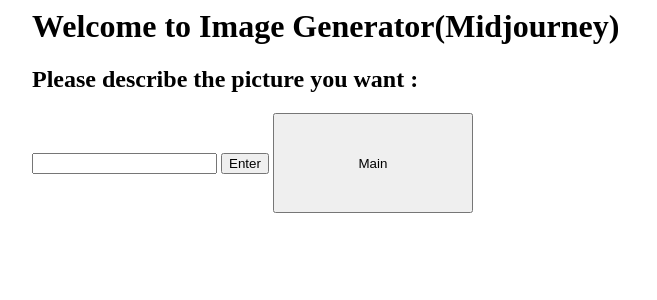
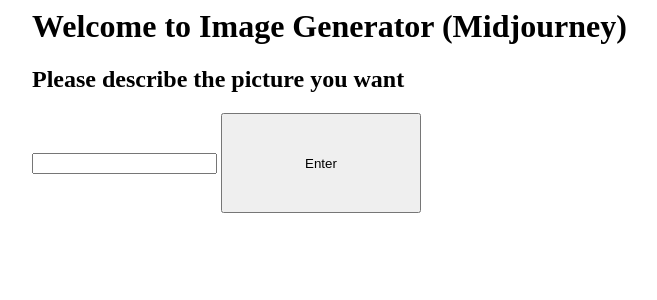
Before and after one commit to laoxiaoxuesheng/rpa-19feb2024, a Flask app: page /image_gpt in a window 1280 px wide. Shown: the top 300 px of the page, without its empty margins (292-949 px from the left). Run offline with Flask 3, Linux system fonts and the light colour scheme.

Commit message:
Update image_gpt.html

```diff
--- a/templates/image_gpt.html
+++ b/templates/image_gpt.html
@@ -1,19 +1,14 @@
 <style>
-    .container{width: 100%;margin: auto;}
-    @media (min-width:600px) {.container {width: 80%;}}
-    @media (min-width:768px) {.container {width: 60%;}}
-    @media (min-width:1024px) {.container {width: 50%;}}
+    .container{width:100%;margin:auto}
+    @media (min-width:600px) {.container{width: 80%;}}
+    @media (min-width:768px) {.container{width: 60%;}}
+    @media (min-width:1024px) {.container{width: 50%;}}
+</style>
 
-    </style>
-
-  <div class="container">
-
-<h1>Welcome to Image Generator(Midjourney)</h1>
-    <form action="/image_result" method="post">
-        <h2>Please describe the picture you want : </h2>
-        <input type ="text" name ="q">
-        <input type ="submit" value ="Enter">
-    <input type ="submit" value="Main" style="width:200px;height:100px;">
-    </form>
-
-  </div>
+<div class="container">
+<h1>Welcome to Image Generator (Midjourney)</h1>
+<form action="/image_result" method="post">
+        <h2>Please describe the picture you want </h2>
+        <input type = "text" name="q">
+        <input type = "submit" value="Enter" style="width:200px;height:100px;">
+</form>
```
